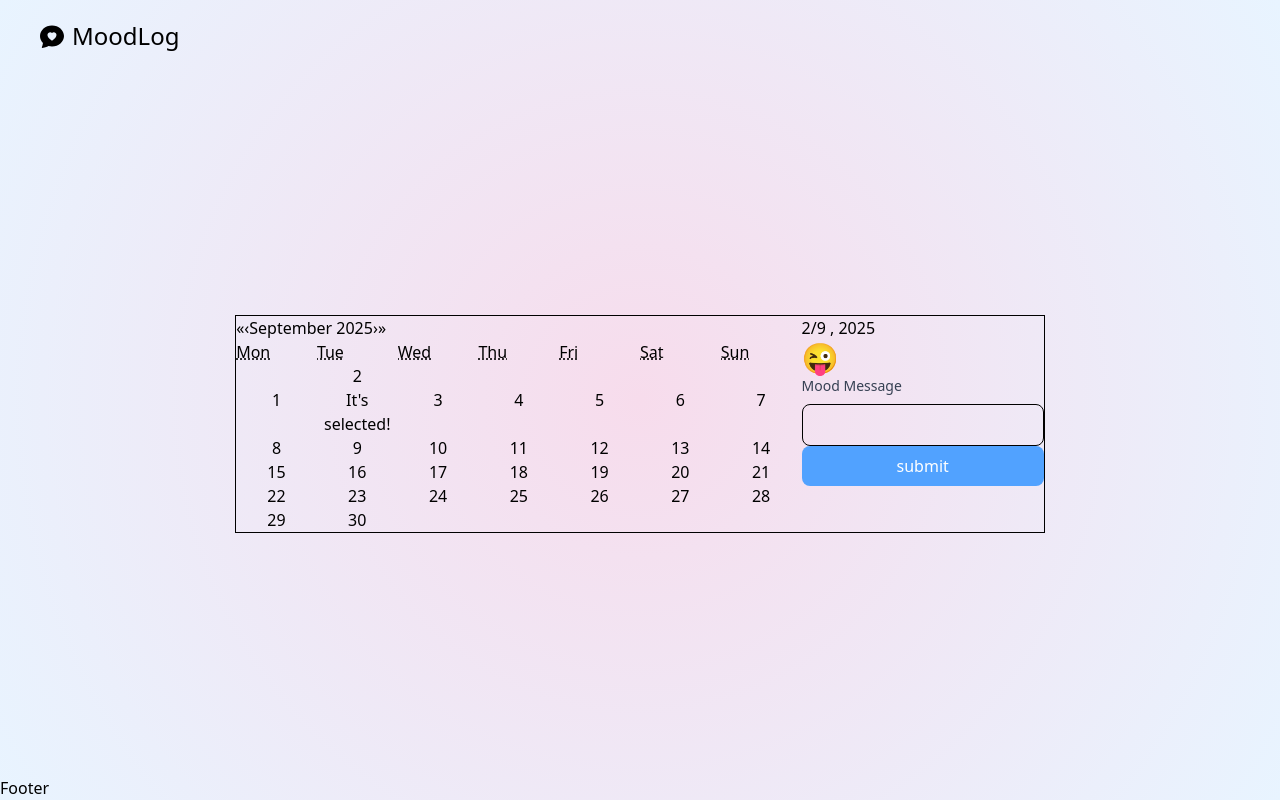
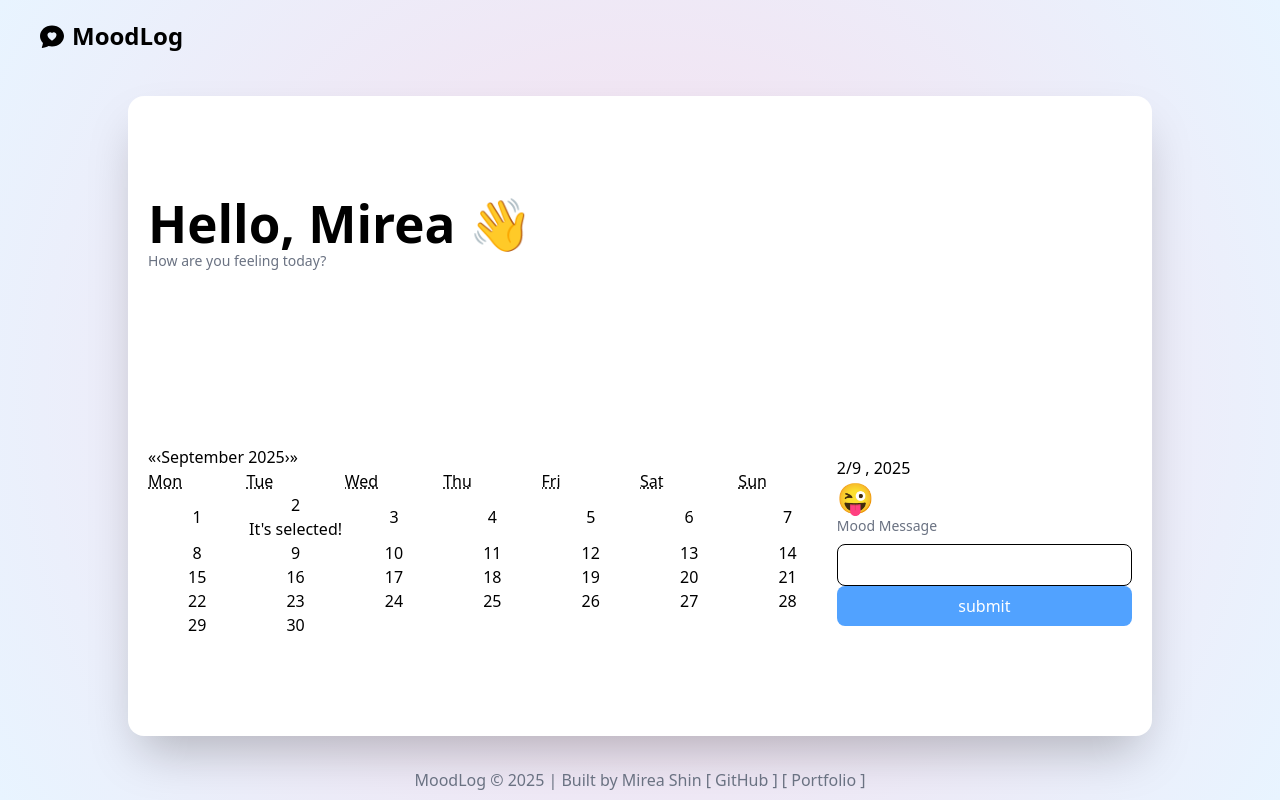
Before and after one commit to mirea-shin/MoodLog, a React (Vite) app in the folder client/: page /moodLog in a window 1280 px wide. Built offline with nearby package versions, Linux system fonts and the light colour scheme.

Commit message:
style(moodlog) : update moodlog page

```diff
--- a/client/src/features/auth/components/LoginForm.tsx
+++ b/client/src/features/auth/components/LoginForm.tsx
@@ -56,11 +56,11 @@ export default function LoginForm() {
         <Button type="submit" text="LOGIN" />
       </div>
       <div className="flex justify-center items-center  gap-2">
-        <button type="button" className="text-gray-600 hover:text-blue-500">
+        <button type="button" className="text-gray-500 hover:text-blue-500">
           Continue as Test User
         </button>
         <p>|</p>
-        <button type="button" className="text-gray-600 hover:text-blue-500">
+        <button type="button" className="text-gray-500 hover:text-blue-500">
           Sign up
         </button>
       </div>
--- a/client/src/features/moodLog/components/MoodDashboard.tsx
+++ b/client/src/features/moodLog/components/MoodDashboard.tsx
@@ -1,10 +1,15 @@
-import { MoodCalendar, MoodSidebar } from '../index';
+import { MoodCalendar, MoodSidebar, MoodHeader } from '../index';
+
+import Card from '../../../shared/components/ui/Card';
 
 export default function MoodDashboard() {
   return (
-    <div className="grid grid-cols-[70%_30%] border">
+    <Card className="grid grid-cols-[70%_30%] w-4/5 h-[80vh] px-5 py-3">
+      <div className="col-span-2 ">
+        <MoodHeader />
+      </div>
       <MoodCalendar />
       <MoodSidebar />
-    </div>
+    </Card>
   );
 }
--- /dev/null
+++ b/client/src/features/moodLog/components/MoodHeader.tsx
@@ -0,0 +1,8 @@
+export default function MoodHeader() {
+  return (
+    <div className="flex flex-col">
+      <h1 className="text-2xl font-semibold">Hello, Mirea 👋</h1>
+      <p className="text-sm text-gray-500">How are you feeling today?</p>
+    </div>
+  );
+}
--- a/client/src/features/moodLog/index.ts
+++ b/client/src/features/moodLog/index.ts
@@ -1,7 +1,14 @@
 import MoodCalendar from './components/MoodCalendar';
 import MoodSidebar from './components/MoodSidebar';
 import MoodDashboard from './components/MoodDashboard';
+import MoodHeader from './components/MoodHeader';
 
 import useMoodLogStore from './store/useMoodLogStore';
 
-export { MoodCalendar, MoodSidebar, MoodDashboard, useMoodLogStore };
+export {
+  MoodCalendar,
+  MoodSidebar,
+  MoodDashboard,
+  MoodHeader,
+  useMoodLogStore,
+};
--- a/client/src/pages/auth/AuthPage.tsx
+++ b/client/src/pages/auth/AuthPage.tsx
@@ -26,7 +26,7 @@ export default function AuthPage() {
           <h1 className="px-2 ">{currentEmotion}</h1>
           <h1>{TITLE}</h1>
         </div>
-        <h4 className="text-gray-700">Your daily mood</h4>
+        <h4 className="text-gray-500">Your daily mood</h4>
       </div>
       <LoginForm />
     </Card>
--- a/client/src/shared/components/form/Input.tsx
+++ b/client/src/shared/components/form/Input.tsx
@@ -24,7 +24,7 @@ export default function Input({
   return (
     <div className="flex flex-col gap-2 w-full">
       {label && (
-        <label htmlFor={id} className="text-sm font-medium text-gray-700">
+        <label htmlFor={id} className="text-sm font-medium text-gray-500">
           {label}
         </label>
       )}
@@ -38,6 +38,7 @@ export default function Input({
         />
         {type === 'password' && (
           <button
+            type="button"
             onClick={() => setShowPwd((prev) => !prev)}
             className="absolute right-3 h-full"
           >
--- a/client/src/shared/components/ui/Card.tsx
+++ b/client/src/shared/components/ui/Card.tsx
@@ -1,11 +1,12 @@
 interface CardProps {
   children: React.ReactNode;
   style?: React.CSSProperties;
+  className?: string;
 }
-export default function Card({ children, style }: CardProps) {
+export default function Card({ children, style, className }: CardProps) {
   return (
     <div
-      className="bg-white rounded-2xl shadow-2xl flex flex-col justify-center items-center"
+      className={`bg-white rounded-2xl shadow-2xl flex flex-col justify-center items-center ${className}`}
       style={{ ...style }}
     >
       {children}
--- a/client/src/shared/components/ui/Footer.tsx
+++ b/client/src/shared/components/ui/Footer.tsx
@@ -1,3 +1,9 @@
 export default function Footer() {
-  return <footer>Footer</footer>;
+  return (
+    <footer>
+      <div className="flex justify-center items-center py-2 text-gray-500">
+        MoodLog © 2025 | Built by Mirea Shin [ GitHub ] [ Portfolio ]{' '}
+      </div>
+    </footer>
+  );
 }
--- a/client/src/shared/components/ui/Header.tsx
+++ b/client/src/shared/components/ui/Header.tsx
@@ -12,7 +12,7 @@ export default function Header() {
         <span className="text-2xl">
           <BsFillChatHeartFill />
         </span>
-        <h6 className="text-2xl">{TITLE}</h6>
+        <h6 className="text-2xl font-semibold">{TITLE}</h6>
       </div>
       {isLoggedIn && (
         <div className="text-xl">
```
